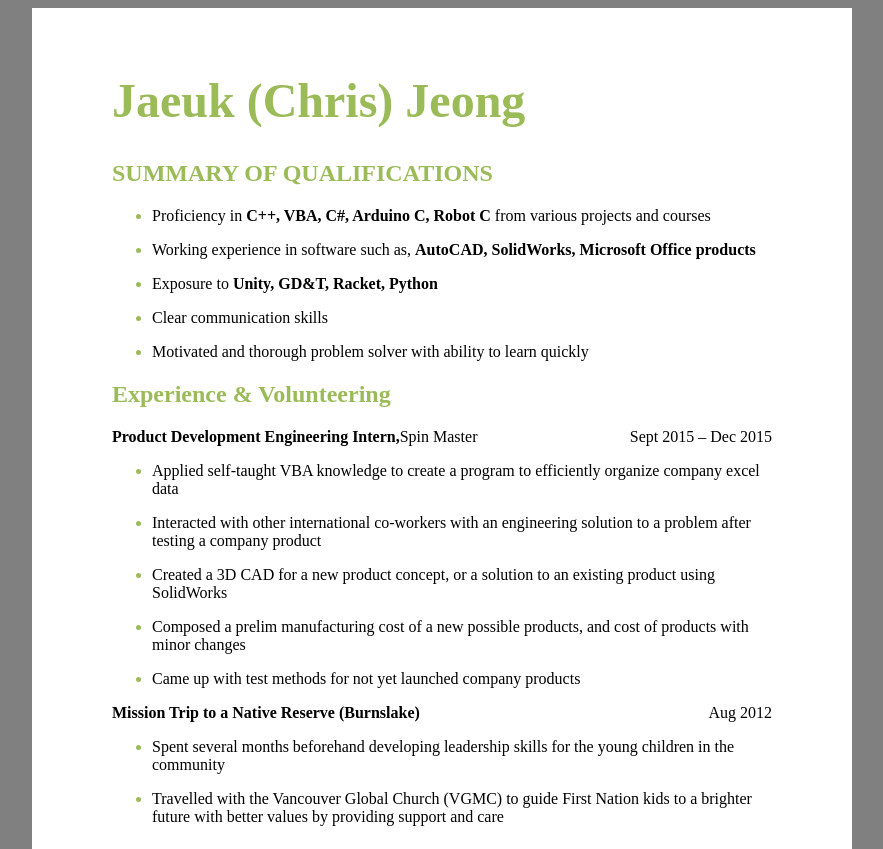
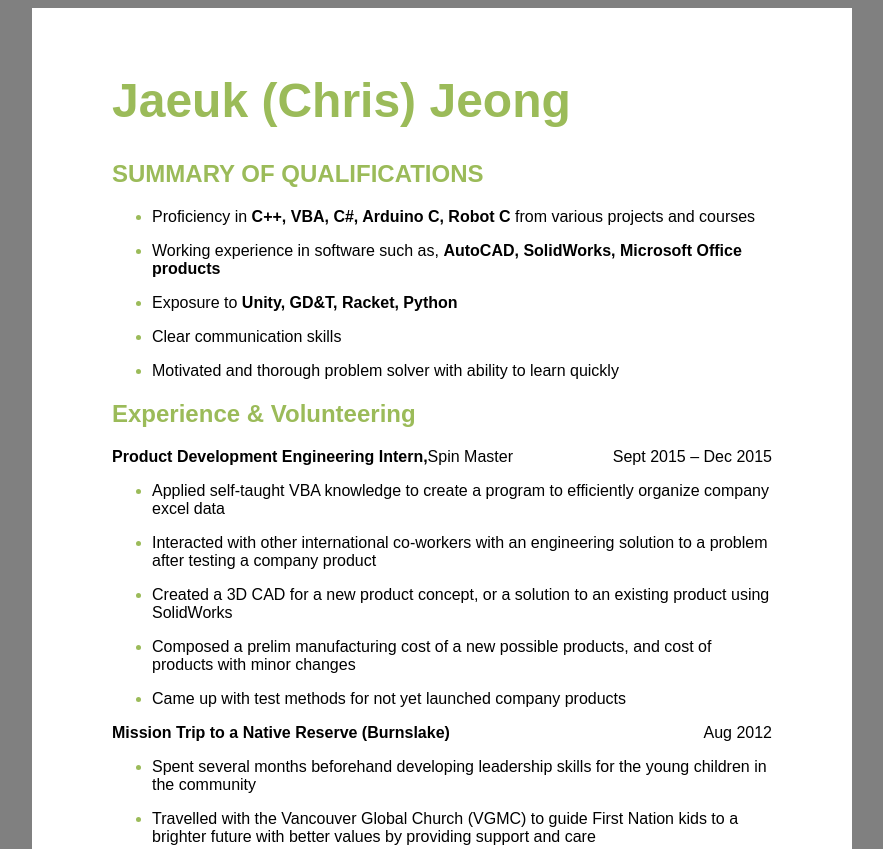
Before and after one commit to wodnr610/resume, a plain HTML site: page index.html in a window 1280 px wide. Shown: the top 849 px of the page, without its empty margins (198-1081 px from the left). Drawn offline with Linux system fonts and the light colour scheme.

Commit message:
Update style.css

```diff
--- a/style.css
+++ b/style.css
@@ -4,14 +4,14 @@ html{
 h1
 {
   font-size: 300%;
-  font-family:"sans-serif";
+  font-family:sans-serif;
   text-align:left;
   color: rgb(155,187,89);
   margin-left:70;
 }
 h2
 {
-  font-family:"sans-serif";
+  font-family:sans-serif;
   text-align:left;
   color: rgb(155,187,89);
   margin-left:70;
@@ -19,7 +19,7 @@ h2
 h3
 {
   font-size: 110%;
-  font-family:"sans-serif";
+  font-family:sans-serif;
   text-align:left;
   margin-left:100px;
 }
@@ -37,14 +37,14 @@ body
 }
 ul
 {
-  font-family:"sans-serif";
+  font-family:sans-serif;
   margin-left: 70px;
   margin-right: 70px;
   color: rgb(155,187,89);
 }
 ul p
 {
-  font-family:"sans-serif";
+  font-family:sans-serif;
   color: black;
 
 }
@@ -58,7 +58,7 @@ ul a{
 }
 .position_name
 {
-    font-family:"sans-serif";
+    font-family:sans-serif;
     color: black;
     margin-left: 30px;
 }
```
